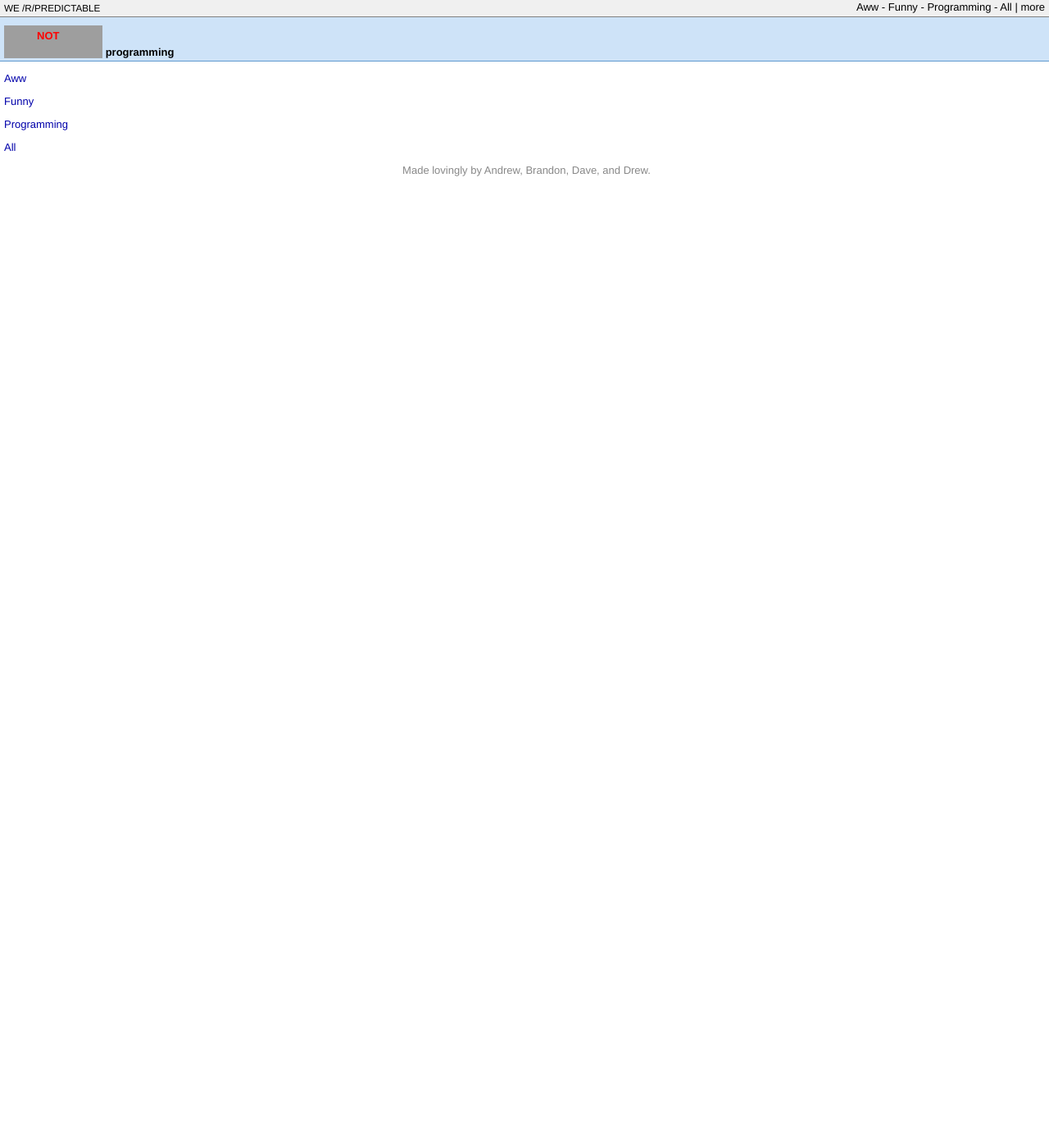
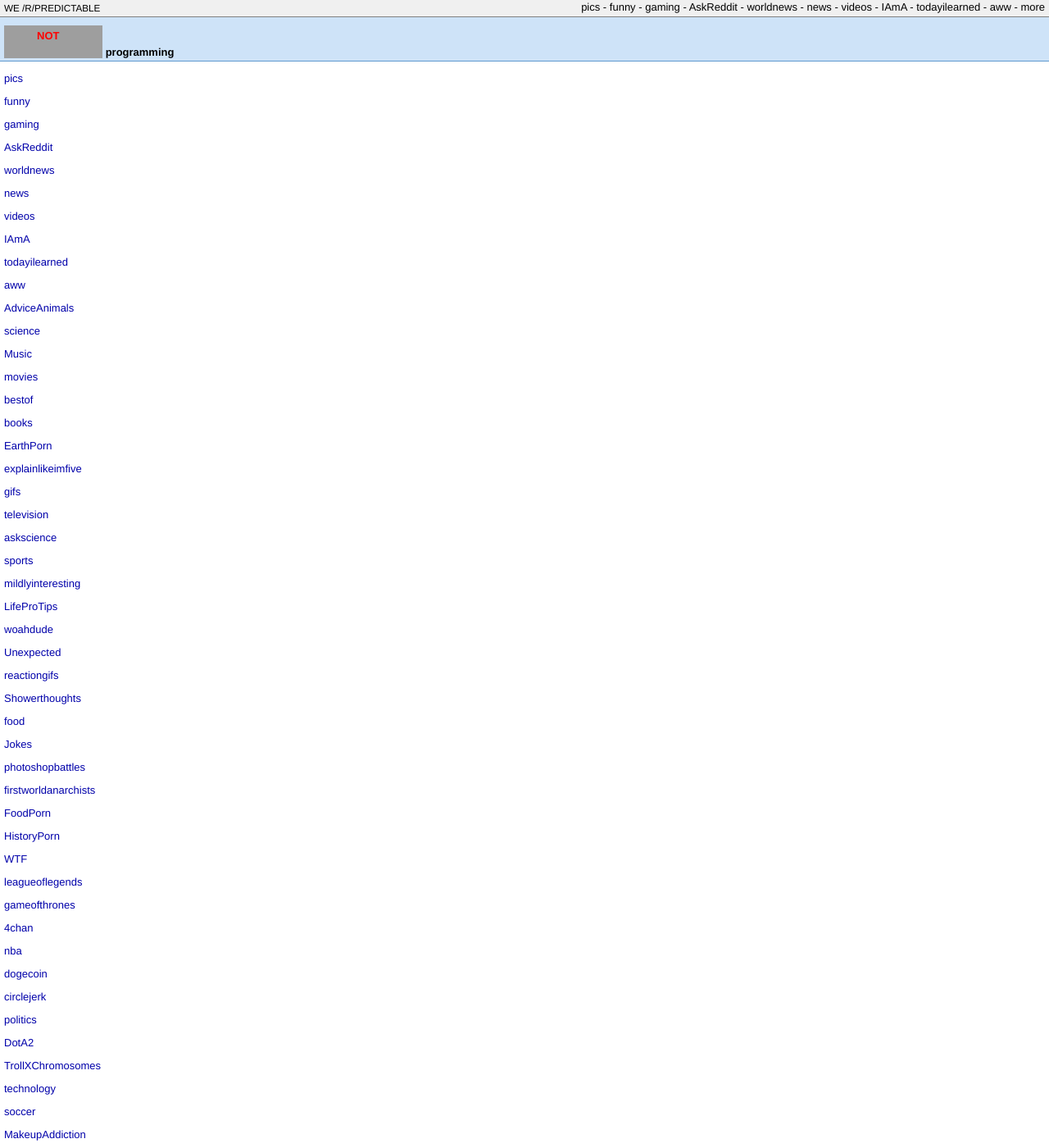
Before and after one commit to brhoane/redditmarkov, a Jekyll site: the page built from web/list.html, in a window 1280 px wide and 1400 px high. Shown: the whole window at 82% size. Built offline with Jekyll 4.4.1, drawn with Linux system fonts in a browser that asks for light colours; nearby versions of some CDN libraries; Markdown is read by kramdown in place of the engine named in the settings; some of the changed text lies outside the part shown; grey boxes are pictures that could not be loaded.

Commit message:
change jekyll site to render lists of subreddits "dynamically" from list

```diff
--- a/web/_config.yml
+++ b/web/_config.yml
@@ -1,3 +1,60 @@
 name: We /r/predictable
 markdown: redcarpet
 pygments: true
+subreddits:
+  - pics
+  - funny
+  - gaming
+  - AskReddit
+  - worldnews
+  - news
+  - videos
+  - IAmA
+  - todayilearned
+  - aww
+  - AdviceAnimals
+  - science
+  - Music
+  - movies
+  - bestof
+  - books
+  - EarthPorn
+  - explainlikeimfive
+  - gifs
+  - television
+  - askscience
+  - sports
+  - mildlyinteresting
+  - LifeProTips
+  - woahdude
+  - Unexpected
+  - reactiongifs
+  - Showerthoughts
+  - food
+  - Jokes
+  - photoshopbattles
+  - firstworldanarchists
+  - FoodPorn
+  - HistoryPorn
+  - WTF
+  - leagueoflegends
+  - gameofthrones
+  - 4chan
+  - nba
+  - dogecoin
+  - circlejerk
+  - politics
+  - DotA2
+  - TrollXChromosomes
+  - technology
+  - soccer
+  - MakeupAddiction
+  - gentlemanboners
+  - pokemon
+  - atheism
+  - cats
+  - Games
+  - hockey
+  - Minecraft
+  - tumblr
+  - fffffffuuuuuuuuuuuu
--- a/web/_layouts/default.html
+++ b/web/_layouts/default.html
@@ -15,11 +15,9 @@
     <div class="site">
       <div class="header">
         <p class="more">
-          <a href="/?subreddit=aww">Aww</a> -
-          <a href="/?subreddit=funny">Funny</a> -
-          <a href="/?subreddit=programming">Programming</a> -
-          <a href="/?subreddit=all">All</a>
-          |
+          {% for subreddit in site.subreddits limit:10 %}
+            <a href="/?subreddit={{ subreddit }}">{{ subreddit }}</a> -
+          {% endfor %}
           <a href="/list.html">more</a>
         </p>
         <h1 class="title"><a href="/">{{ site.name }}</a></h1>
--- a/web/list.html
+++ b/web/list.html
@@ -4,8 +4,7 @@
 ---
 
 <div class="content">
-  <p><a href="/?subreddit=aww">Aww</a></p>
-  <p><a href="/?subreddit=funny">Funny</a></p>
-  <p><a href="/?subreddit=programming">Programming</a></p>
-  <p><a href="/?subreddit=all">All</a></p>
+  {% for subreddit in site.subreddits %}
+    <p><a href="/?subreddit={{ subreddit }}">{{ subreddit }}</a></p>
+  {% endfor %}
 </div>
```
